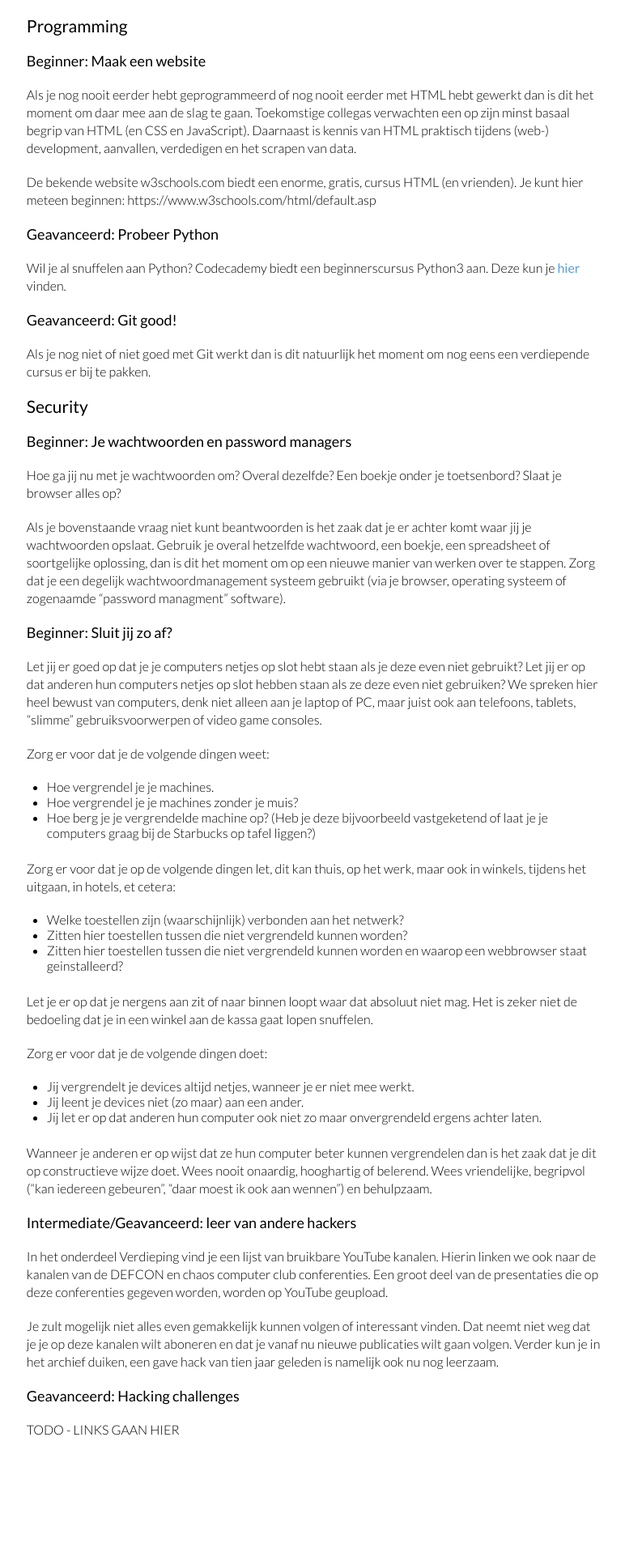
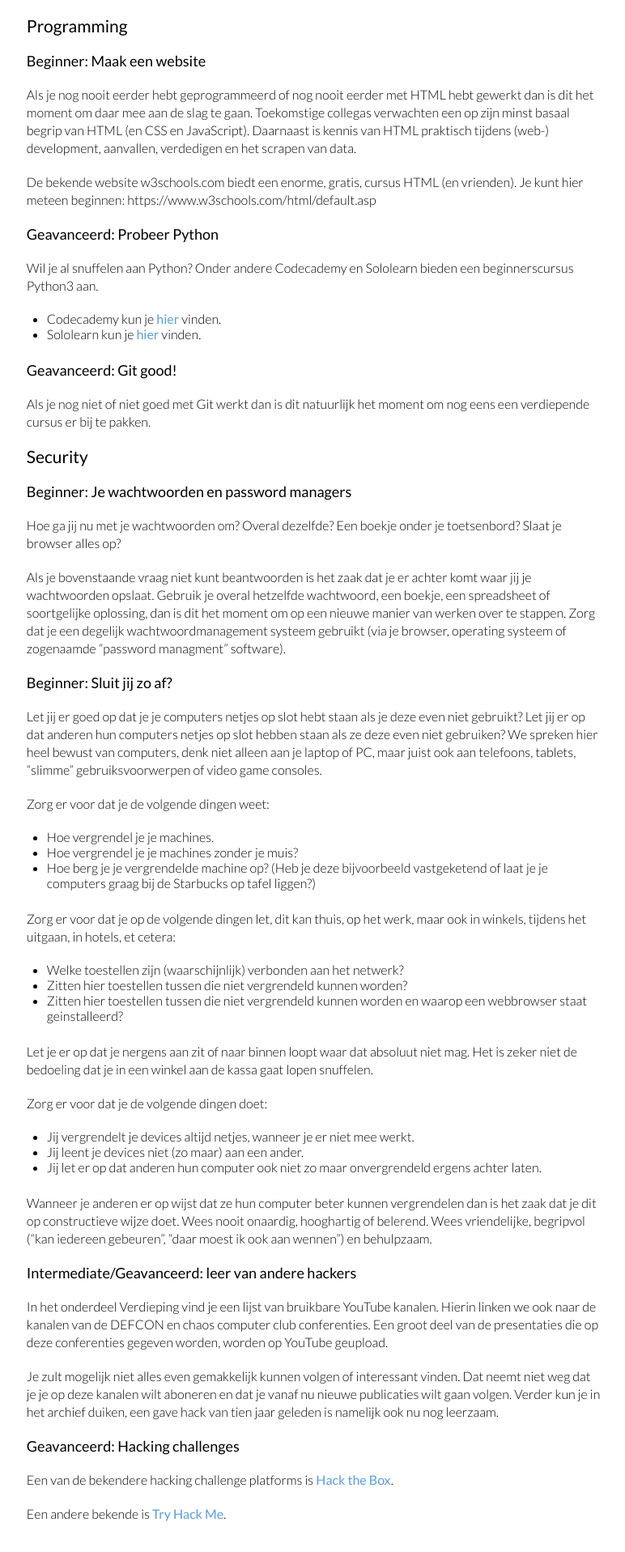
Before and after one commit to ITvitae/itvitae.github.io, a Jekyll site: the page built from docs/uitdagingen-cyber.md, in a window 1280 px wide. Shown: the part 2735-4652 px from the top of the page at 81% size, without its empty margins (252-1024 px from the left). Built offline with Jekyll 4.4.1, drawn with Linux system fonts in a browser that asks for light colours.

Commit message:
added extra python training resource

```diff
--- a/docs/uitdagingen-cyber.md
+++ b/docs/uitdagingen-cyber.md
@@ -144,8 +144,10 @@ Je kunt hier meteen beginnen: https://www.w3schools.com/html/default.asp
 ### Geavanceerd: Probeer Python
 
 Wil je al snuffelen aan Python?
-Codecademy biedt een beginnerscursus Python3 aan.
-Deze kun je [hier](https://www.codecademy.com/learn/learn-python-3) vinden.
+Onder andere Codecademy en Sololearn bieden een beginnerscursus Python3 aan.
+
+- Codecademy kun je [hier](https://www.codecademy.com/learn/learn-python-3) vinden.
+- Sololearn kun je [hier](https://www.sololearn.com/en/learn/courses/python-developer) vinden.
 
 ### Geavanceerd: Git good!
 
@@ -204,4 +206,6 @@ Verder kun je in het archief duiken, een gave hack van tien jaar geleden is name
 
 ### Geavanceerd: Hacking challenges
 
-TODO - LINKS GAAN HIER
+Een van de bekendere hacking challenge platforms is [Hack the Box](https://www.hackthebox.com/).
+
+Een andere bekende is [Try Hack Me](https://tryhackme.com/).
```
Also changed, not shown: docs/uitdagingen-data.md (+4 -2 lines).
